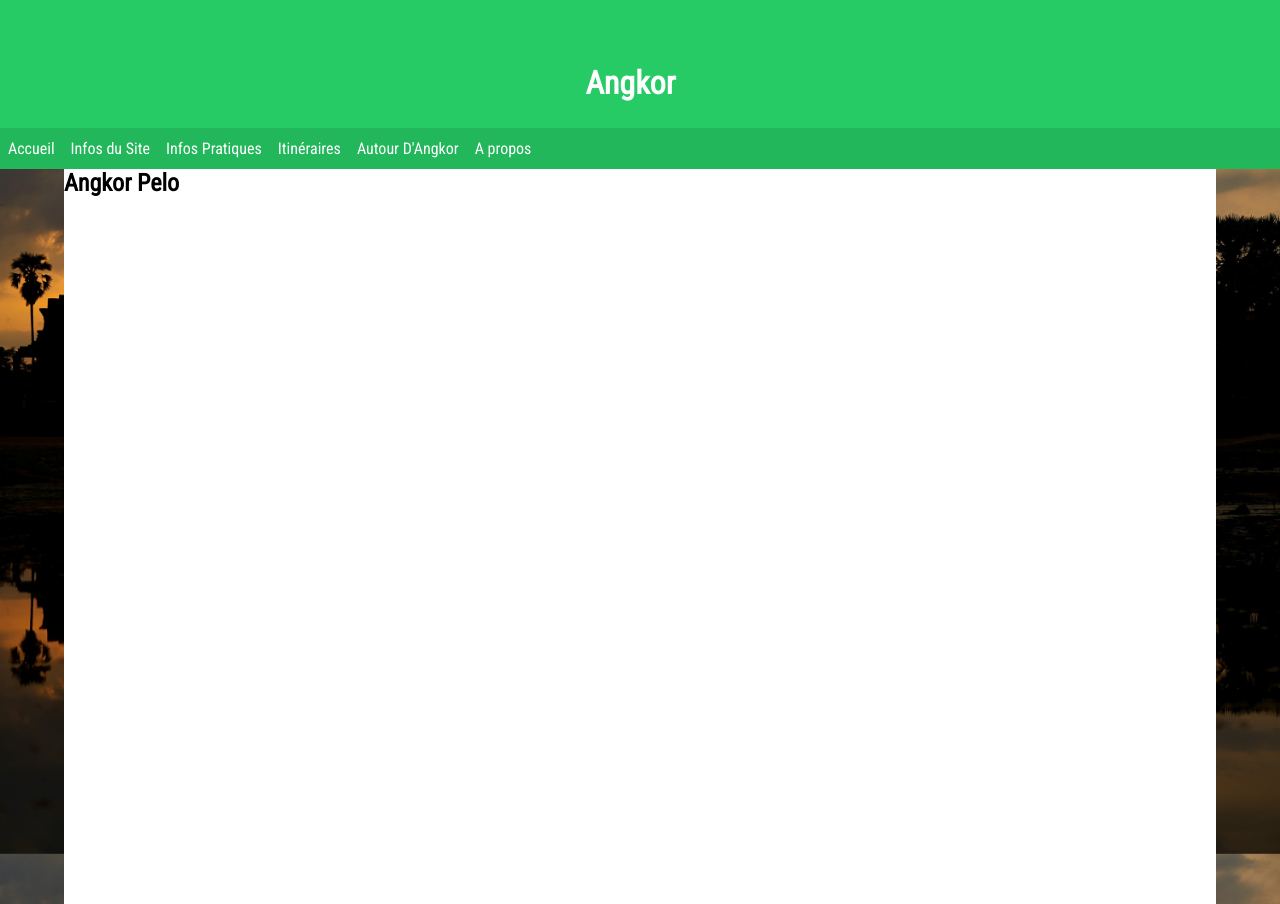
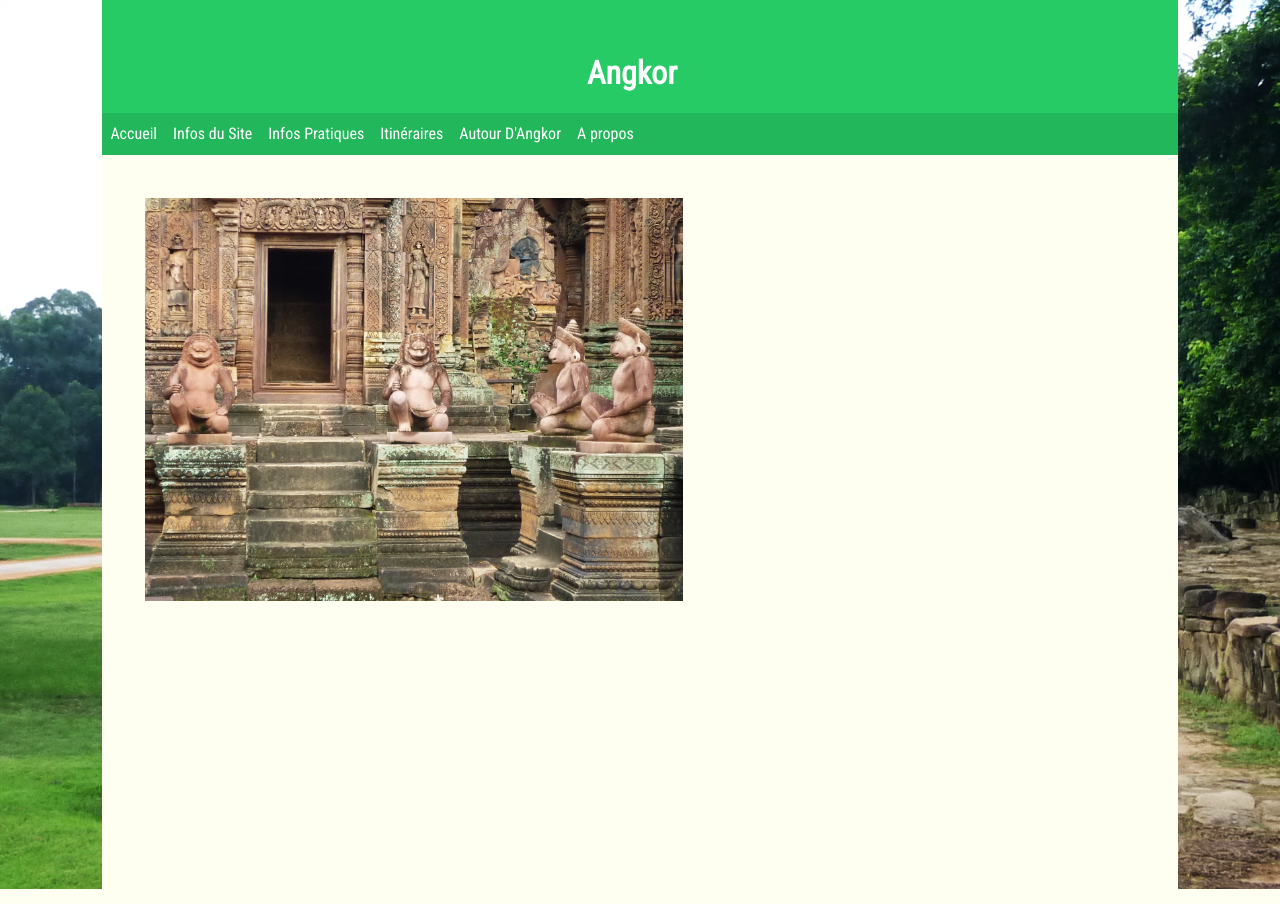
Before and after one commit to Armadindon/Angkor-UPEM, a PHP site: page / in a window 1280 px wide. Run offline with PHP 8.4, Linux system fonts and the light colour scheme.

Commit message:
Mise a jour 15h23

```diff
--- a/CSS/styles.css
+++ b/CSS/styles.css
@@ -8,13 +8,14 @@ font-family: 'Roboto Condensed', sans-serif;
 margin: 0%;
 padding: 0%;
 height: 100%;
-background-image: url("Images/angkor_nuit.jpg");
+background-image: url("Images/Angkor.JPG");
 background-size: cover; /*l'image s'adapte a l'écran*/
 }
 
 header {
   background-color:  #27cb66;
   margin-bottom: 0%;
+  margin: 0% 8% 0% 8%;
 }
 
 h1 {
@@ -100,11 +101,21 @@ nav li:hover .submenu{
 }
 
 .Contenu {
-  background-color: white;
-  margin: 0% 5% 0% 5%;
+  background-color:   #fefff1 ;
+  margin: 0% 8% 0% 8%;
   height: 91.85%;
 }
 
 h2 {
   margin: 0;
 }
+
+.diapo {
+  width: 50%;
+  margin: 4% 0% 0% 4%;
+}
+
+.map {
+  height: 400px;
+  width: 100%;
+}
--- a/index.html
+++ b/index.html
@@ -52,7 +52,7 @@
     </header>
       <div class="Contenu">
 
-        <h2>Angkor Pelo</h2>
+        <img class="diapo" src="CSS\Images\Diapo1.JPG" alt="">
 
       </div>
 
--- /dev/null
+++ b/map.js
@@ -0,0 +1,5 @@
+mapboxgl.accessToken = 'pk.eyJ1IjoiYXJtYWRpbmRvbiIsImEiOiJjanFnbmN4bzUwMGNtNDJwcWI0ZjQwMzdlIn0.nXQZ0vYO6txUmUgWgiPTrw';
+var map = new mapboxgl.Map({
+container: 'map',
+style: 'mapbox://styles/mapbox/streets-v11'
+});
```
Also changed, not shown: CSS/Images/Angkor.JPG (added), CSS/Images/Diapo1.JPG (added), CSS/Images/angkor_nuit.jpg (deleted).
